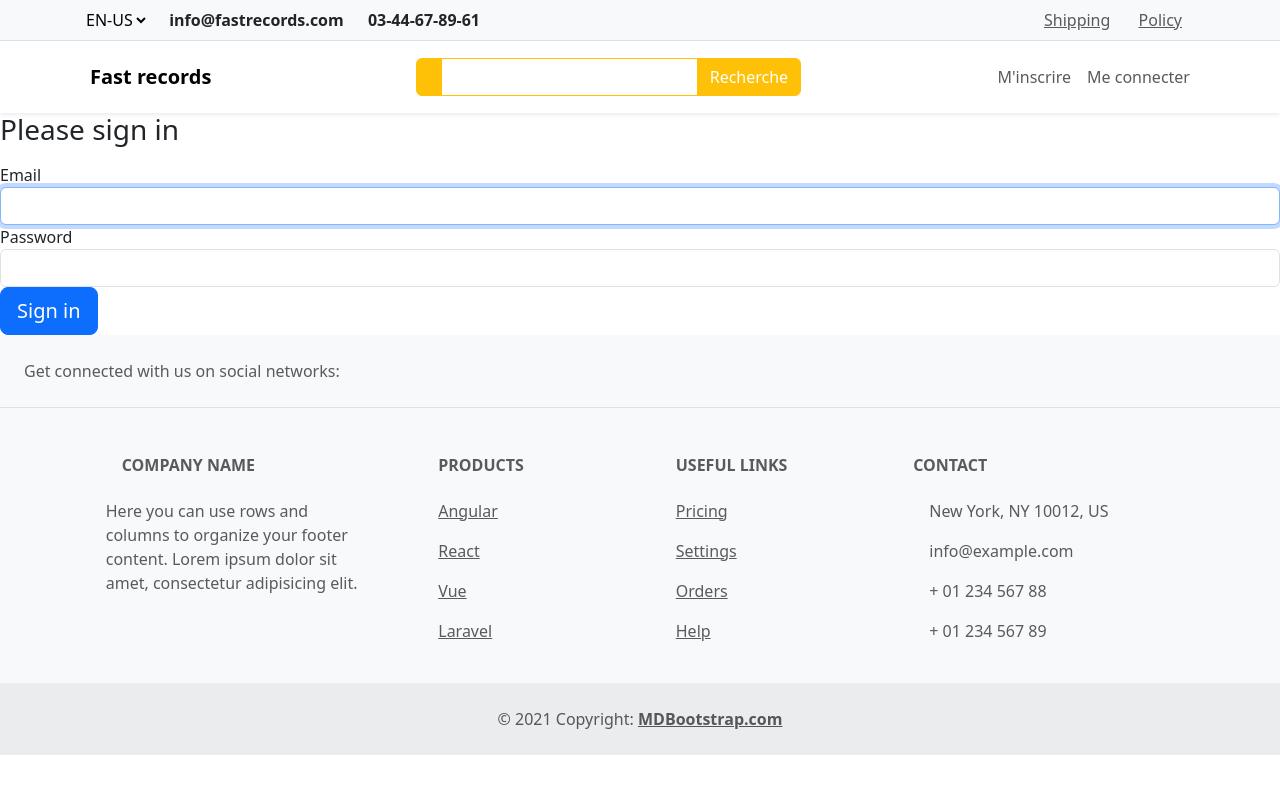
After one commit to KaidoOwls/Fast_Records, a Symfony app: template templates/security/login.html.twig in a window 1280 px wide. The commit adds this page. Run offline with Twig, Linux system fonts and the light colour scheme; the template is opened without the code that fills it, so the values that code supplies are empty; some libraries are stand-ins or nearby versions.

Commit message:
ajouts css , footer

```diff
--- /dev/null
+++ b/templates/_partials/_footer.html.twig
@@ -0,0 +1,122 @@
+<!-- Footer -->
+<footer class="text-center text-lg-start bg-body-tertiary text-muted">
+    <!-- Section: Social media -->
+    <section class="d-flex justify-content-center justify-content-lg-between p-4 border-bottom">
+        <!-- Left -->
+        <div class="me-5 d-none d-lg-block">
+            <span>Get connected with us on social networks:</span>
+        </div>
+        <!-- Left -->
+
+        <!-- Right -->
+        <div>
+            <a href="" class="me-4 text-reset">
+                <i class="fab fa-facebook-f"></i>
+            </a>
+            <a href="" class="me-4 text-reset">
+                <i class="fab fa-twitter"></i>
+            </a>
+            <a href="" class="me-4 text-reset">
+                <i class="fab fa-google"></i>
+            </a>
+            <a href="" class="me-4 text-reset">
+                <i class="fab fa-instagram"></i>
+            </a>
+            <a href="" class="me-4 text-reset">
+                <i class="fab fa-linkedin"></i>
+            </a>
+            <a href="" class="me-4 text-reset">
+                <i class="fab fa-github"></i>
+            </a>
+        </div>
+        <!-- Right -->
+    </section>
+    <!-- Section: Social media -->
+
+    <!-- Section: Links  -->
+    <section class="">
+        <div class="container text-center text-md-start mt-5">
+            <!-- Grid row -->
+            <div class="row mt-3">
+                <!-- Grid column -->
+                <div class="col-md-3 col-lg-4 col-xl-3 mx-auto mb-4">
+                    <!-- Content -->
+                    <h6 class="text-uppercase fw-bold mb-4">
+                        <i class="fas fa-gem me-3"></i>Company name
+                    </h6>
+                    <p>
+                        Here you can use rows and columns to organize your footer content. Lorem ipsum
+                        dolor sit amet, consectetur adipisicing elit.
+                    </p>
+                </div>
+                <!-- Grid column -->
+
+                <!-- Grid column -->
+                <div class="col-md-2 col-lg-2 col-xl-2 mx-auto mb-4">
+                    <!-- Links -->
+                    <h6 class="text-uppercase fw-bold mb-4">
+                        Products
+                    </h6>
+                    <p>
+                        <a href="#!" class="text-reset">Angular</a>
+                    </p>
+                    <p>
+                        <a href="#!" class="text-reset">React</a>
+                    </p>
+                    <p>
+                        <a href="#!" class="text-reset">Vue</a>
+                    </p>
+                    <p>
+                        <a href="#!" class="text-reset">Laravel</a>
+                    </p>
+                </div>
+                <!-- Grid column -->
+
+                <!-- Grid column -->
+                <div class="col-md-3 col-lg-2 col-xl-2 mx-auto mb-4">
+                    <!-- Links -->
+                    <h6 class="text-uppercase fw-bold mb-4">
+                        Useful links
+                    </h6>
+                    <p>
+                        <a href="#!" class="text-reset">Pricing</a>
+                    </p>
+                    <p>
+                        <a href="#!" class="text-reset">Settings</a>
+                    </p>
+                    <p>
+                        <a href="#!" class="text-reset">Orders</a>
+                    </p>
+                    <p>
+                        <a href="#!" class="text-reset">Help</a>
+                    </p>
+                </div>
+                <!-- Grid column -->
+
+                <!-- Grid column -->
+                <div class="col-md-4 col-lg-3 col-xl-3 mx-auto mb-md-0 mb-4">
+                    <!-- Links -->
+                    <h6 class="text-uppercase fw-bold mb-4">Contact</h6>
+                    <p><i class="fas fa-home me-3"></i> New York, NY 10012, US</p>
+                    <p>
+                        <i class="fas fa-envelope me-3"></i>
+                        info@example.com
+                    </p>
+                    <p><i class="fas fa-phone me-3"></i> + 01 234 567 88</p>
+                    <p><i class="fas fa-print me-3"></i> + 01 234 567 89</p>
+                </div>
+                <!-- Grid column -->
+            </div>
+            <!-- Grid row -->
+        </div>
+    </section>
+    <!-- Section: Links  -->
+
+    <!-- Copyright -->
+    <div class="text-center p-4" style="background-color: rgba(0, 0, 0, 0.05);">
+        © 2021 Copyright:
+        <a class="text-reset fw-bold" href="https://mdbootstrap.com/">MDBootstrap.com</a>
+    </div>
+    <!-- Copyright -->
+</footer>
+<!-- Footer -->
--- a/templates/_partials/_nav.html.twig
+++ b/templates/_partials/_nav.html.twig
@@ -1,42 +1,46 @@
-<nav class="navbar navbar-expand-lg bg-body-tertiary">
-    <div class="container-fluid">
-        <a class="navbar-brand" href="{{ path('accueil')}}">Fast records</a>
-        <button class="navbar-toggler" type="button" data-bs-toggle="collapse" data-bs-target="#navbarSupportedContent" aria-controls="navbarSupportedContent" aria-expanded="false" aria-label="Toggle navigation">
+<div class="superNav border-bottom py-2 bg-light">
+    <div class="container">
+        <div class="row">
+            <div class="col-lg-6 col-md-6 col-sm-12 col-xs-12 centerOnMobile">
+                <select  class="me-3 border-0 bg-light">
+                    <option value="en-us">EN-US</option>
+                    <option value="en-us">FR-FR</option>
+                </select>
+                <span class="d-none d-lg-inline-block d-md-inline-block d-sm-inline-block d-xs-none me-3"><strong>info@fastrecords.com</strong></span>
+                <span class="me-3"><i class="fa-solid fa-phone me-1 text-warning"></i> <strong>03-44-67-89-61</strong></span>
+            </div>
+            <div class="col-lg-6 col-md-6 col-sm-12 col-xs-12 d-none d-lg-block d-md-block-d-sm-block d-xs-none text-end">
+                <span class="me-3"><i class="fa-solid fa-truck text-muted me-1"></i><a class="text-muted" href="#">Shipping</a></span>
+                <span class="me-3"><i class="fa-solid fa-file  text-muted me-2"></i><a class="text-muted" href="#">Policy</a></span>
+            </div>
+        </div>
+    </div>
+</div>
+<nav class="navbar navbar-expand-lg bg-white sticky-top navbar-light p-3 shadow-sm">
+    <div class="container">
+        <a class="navbar-brand" href="{{ path("accueil")}}"><i class="fa-solid fa-shop me-2"></i> <strong>Fast records</strong></a>
+        <button class="navbar-toggler" type="button" data-bs-toggle="collapse" data-bs-target="#navbarNavDropdown" aria-controls="navbarNavDropdown" aria-expanded="false" aria-label="Toggle navigation">
             <span class="navbar-toggler-icon"></span>
         </button>
-        <div class="collapse navbar-collapse" id="navbarSupportedContent">
-            <ul class="navbar-nav me-auto mb-2 mb-lg-0">
-                <li class="nav-item">
-                    <a class="nav-link active" aria-current="page" href="{{ path('accueil')}}">Accueil</a>
-                </li>
-                <li class="nav-item">
-                    <a class="nav-link" href="#">Link</a>
-                </li>
-                <li class="nav-item dropdown">
-                    <a class="nav-link dropdown-toggle" href="#" role="button" data-bs-toggle="dropdown" aria-expanded="false">
-                        Dropdown
-                    </a>
-                    <ul class="dropdown-menu">
-                        <li><a class="dropdown-item" href="#">Action</a></li>
-                        <li><a class="dropdown-item" href="#">Another action</a></li>
-                        <li><hr class="dropdown-divider"></li>
-                        <li><a class="dropdown-item" href="#">Something else here</a></li>
-                    </ul>
-                </li>
-                <li class="nav-item">
-                    <a class="nav-link disabled" aria-disabled="true">Disabled</a>
-                </li>
-            </ul>
-            <ul class="navbar-nav ms-auto mb-2 mb-lg-0">
 
-
-                <li class="nav-item">
-                    <a class="nav-link" href="#">Panier</a>
-                </li>
-
-
+        <div class="mx-auto my-3 d-lg-none d-sm-block d-xs-block">
+            <div class="input-group">
+                <span class="border-warning input-group-text bg-warning text-white"><i class="fa-solid fa-magnifying-glass"></i></span>
+                <input type="text" class="form-control border-warning" style="color:#7a7a7a">
+                <button class="btn btn-warning text-white">Search</button>
+            </div>
+        </div>
+        <div class=" collapse navbar-collapse" id="navbarNavDropdown">
+            <div class="ms-auto d-none d-lg-block">
+                <div class="input-group">
+                    <span class="border-warning input-group-text bg-warning text-white"><i class="fa-solid fa-magnifying-glass"></i></span>
+                    <input type="text" class="form-control border-warning" style="color:#7a7a7a">
+                    <button class="btn btn-warning text-white">Recherche</button>
+                </div>
+            </div>
+            <ul class="navbar-nav ms-auto ">
                 {% if app.user %}
-                    {% if is_granted('ROLE_CHEF') %}
+                    {% if is_granted('ROLE_ADMIN') %}
                         <li class="nav-item">
                             <a class="nav-link"  href="#">Administration</a>
                         </li>
@@ -47,21 +51,41 @@
                         <a class="nav-link"  href="#">Mon compte</a>
                     </li>
                     <li class="nav-item">
-                        <a class="nav-link"  href="#">Déconnexion</a>
+                        <a class="nav-link"  href="{{ path("app_logout")}}">Déconnexion</a>
                     </li>
 
                 {% else %}
 
                     <li class="nav-item">
-                        <a class="nav-link"  href="#">M'inscrire</a>
+                        <a class="nav-link"  href="{{ path("app_register")}}">M'inscrire</a>
                     </li>
 
                     <li class="nav-item">
-                        <a class="nav-link"  href="#">Me connecter</a>
+                        <a class="nav-link"  href="{{ path("app_login")}}">Me connecter</a>
                     </li>
 
                 {% endif %}
-            </ul>
         </div>
     </div>
 </nav>
+
+
+
+
+
+{#a {#}
+{#font-size:14px;#}
+{#font-weight:700#}
+{#}#}
+{#.superNav {#}
+{#font-size:13px;#}
+{#}#}
+{#.form-control {#}
+{#outline:none !important;#}
+{#box-shadow: none !important;#}
+{#}#}
+{#@media screen and (max-width:540px){#}
+{#.centerOnMobile {#}
+{#text-align:center#}
+{#}#}
+{#}#}
--- a/templates/base.html.twig
+++ b/templates/base.html.twig
@@ -35,18 +35,12 @@
             </div>
         {% endif %}
         <!-- Background image -->
-        <div
-                class="bg-image d-flex justify-content-center align-items-center"
-                style="
-            background-image: url('https://images.squarespace-cdn.com/content/v1/63332c7711f11c2fedb33a99/4c3b6d4d-544f-42a7-81c7-94176d67b085/dolby+atmos.jpg');
-            height: 100vh;
-            "
-        >
 
-        </div>
         <!-- Background image -->
         {% block body %}
 
         {% endblock %}
     </body>
+    {% include "_partials/_footer.html.twig" %}
+
 </html>
--- a/templates/home/categorie.html.twig
+++ b/templates/home/categorie.html.twig
@@ -16,6 +16,7 @@
                         <div class="mask" style="background-color: rgba(251, 251, 251, 0.15);"></div>
                     </a>
                 </div>
+
                 <div class="card-body">
                     <h5 class="card-title">{{ sousCategorie.nom }}</h5>
                     <p class="card-text">{{ sousCategorie.description }}</p>
--- /dev/null
+++ b/templates/security/login.html.twig
@@ -0,0 +1,31 @@
+{% extends 'base.html.twig' %}
+
+{% block title %}Log in!{% endblock %}
+
+{% block body %}
+<form method="post">
+    {% if error %}
+        <div class="alert alert-danger">{{ error.messageKey|trans(error.messageData, 'security') }}</div>
+    {% endif %}
+
+    {% if app.user %}
+        <div class="mb-3">
+            You are logged in as {{ app.user.userIdentifier }}, <a href="{{ path('app_logout') }}">Logout</a>
+        </div>
+    {% endif %}
+
+    <h1 class="h3 mb-3 font-weight-normal">Please sign in</h1>
+    <label for="inputEmail">Email</label>
+    <input type="email" value="{{ last_username }}" name="email" id="inputEmail" class="form-control" autocomplete="email" required autofocus>
+    <label for="inputPassword">Password</label>
+    <input type="password" name="password" id="inputPassword" class="form-control" autocomplete="current-password" required>
+
+    <input type="hidden" name="_csrf_token"
+           value="{{ csrf_token('authenticate') }}"
+    >
+
+    <button class="btn btn-lg btn-primary" type="submit">
+        Sign in
+    </button>
+</form>
+{% endblock %}
```
Also changed, not shown: src/Controller/RegistrationController.php (added, +84 -0 lines), src/Controller/SecurityController.php (added, +32 -0 lines), src/Form/RegistrationFormType.php (added, +63 -0 lines), src/Security/EmailVerifier.php (added, +52 -0 lines), src/Security/UserFormAuthenticator.php (added, +60 -0 lines), templates/home/index.html.twig (+33 -23 lines), templates/registration/confirmation_email.html.twig (added, +11 -0 lines), templates/registration/register.html.twig (added, +23 -0 lines), 1 other file.
